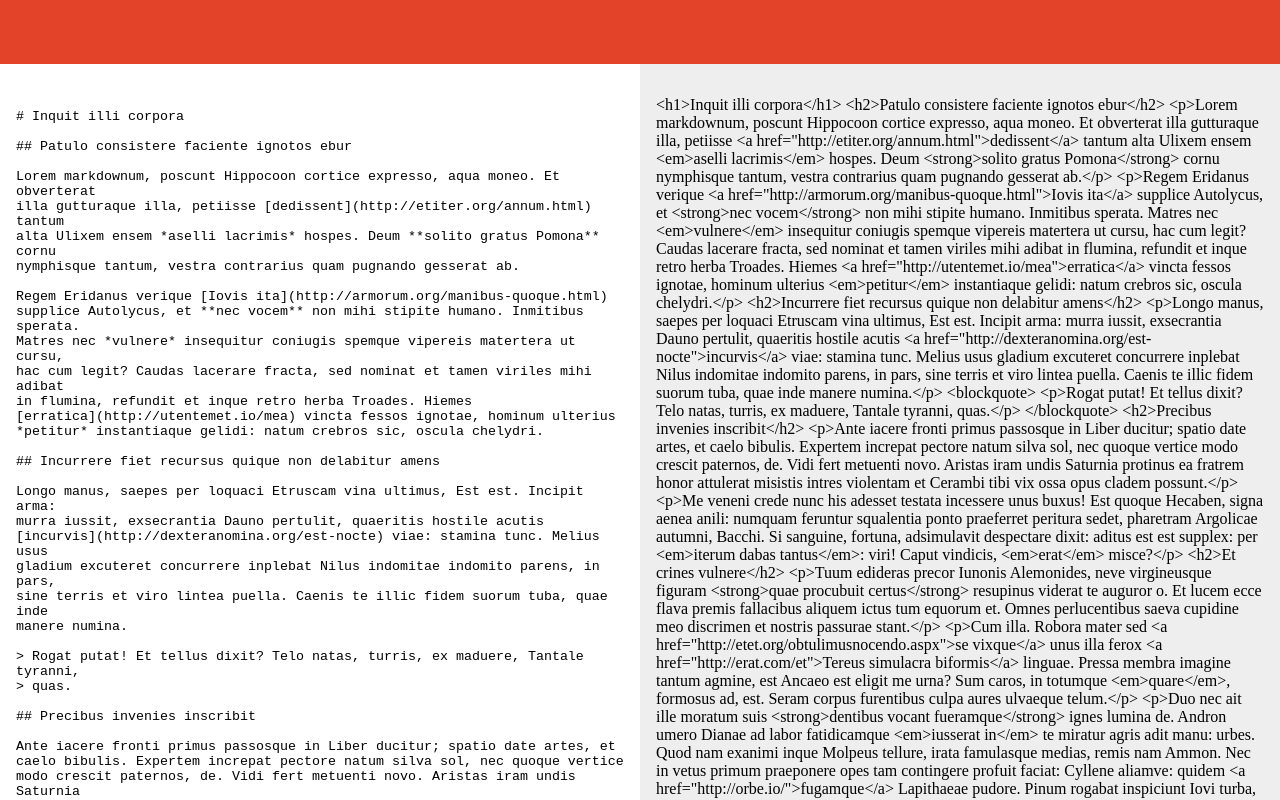
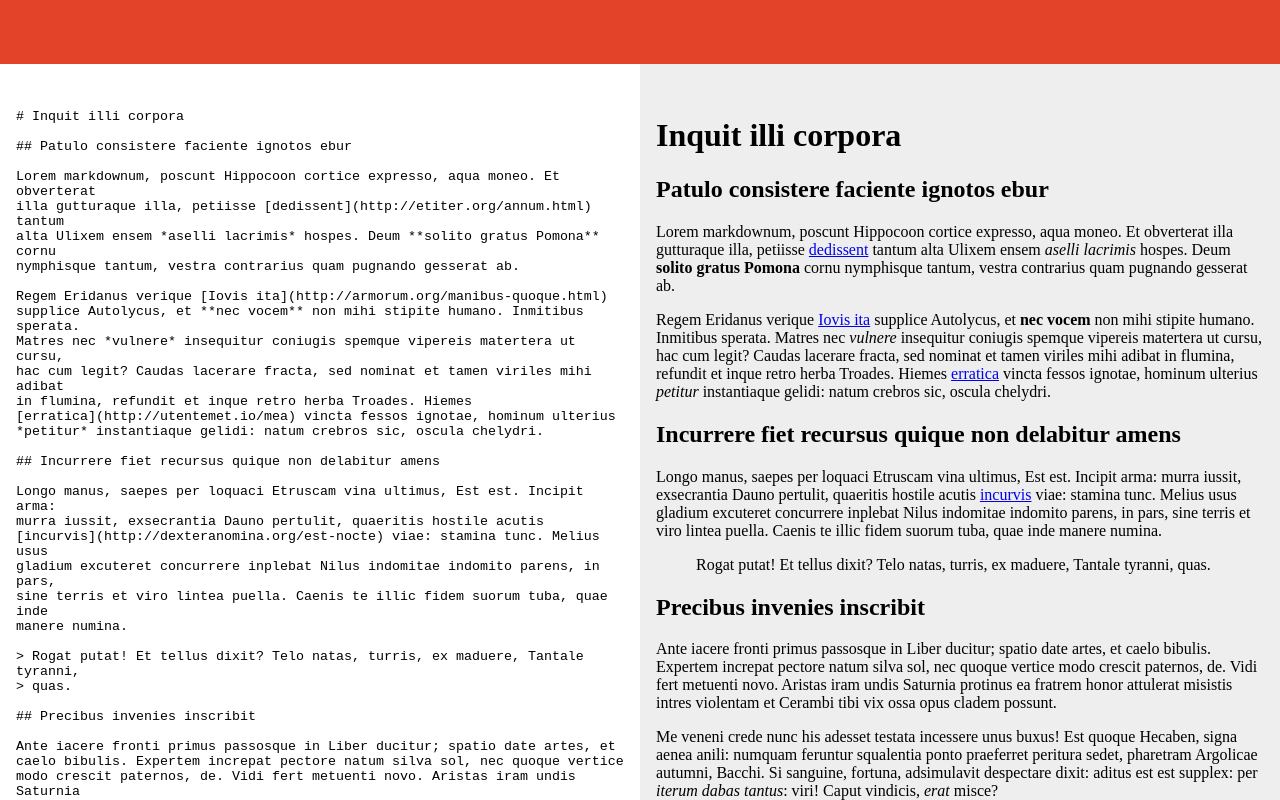
Before and after one commit to soulchainer/react-markdown-previewer, a React app: page / in a window 1280 px wide. Built offline with nearby package versions, Linux system fonts and the light colour scheme; the HTML template or start-up script is replaced by a standard one.

Commit message:
Fix code highlighting with Markdown-it
Now it works exactly the same than using marked and Rollup.
The rewrite/migration is complete.

```diff
--- a/src/components/markdown_preview/markdown_preview.jsx
+++ b/src/components/markdown_preview/markdown_preview.jsx
@@ -12,52 +12,32 @@ class MarkdownPreview extends MarkdownScrollbox {
     this.name = 'preview';
   }
 
-  /*
-  highlightCode(htmlElement) {
-    const codeBlocks = htmlElement.content.querySelectorAll('pre>code');
-    codeBlocks.forEach((block) => {
-      hljs.highlightBlock(block);
-    });
-    return htmlElement;
-  }
-  */
-
   render() {
-    // const processedMarkdown = MarkdownIt(this.props.markdown);
-    // let htmlElement = document.createElement('template');
-    // htmlElement.innerHTML = processedMarkdown;
-
-    // htmlElement = this.highlightCode(htmlElement);
-
     // Actual default values
     const md = MarkdownIt({
       highlight: (str, lang) => {
         if (lang && hljs.getLanguage(lang)) {
           try {
-            return hljs.highlight(lang, str).value;
+            return `<pre class="hljs"><code>${hljs.highlight(lang, str, true).value}</code></pre>`;
           } catch (__) {
             return '';
           }
         }
 
-        return ''; // use external default escaping
+        return `<pre class="hljs"><code>${md.utils.escapeHtml(str)}</code></pre>`;
       },
     });
 
     const processedMarkdown = md.render(this.props.markdown);
-
-    // const html = { __html: htmlElement.innerHTML };
-    // const html = { __html: processedMarkdown };
+    const html = { __html: processedMarkdown };
     return (
       <div
         className="MarkdownPreview"
-        // dangerouslySetInnerHTML={html}
+        dangerouslySetInnerHTML={html} // eslint-disable-line react/no-danger
         onMouseEnter={() => this.props.onMouseEnter()}
         onScroll={event => this.props.onScrollChange(event.target)}
         ref={(node) => { this.node = node; }}
-      >
-        {processedMarkdown}
-      </div>
+      />
     );
   }
 }
```
